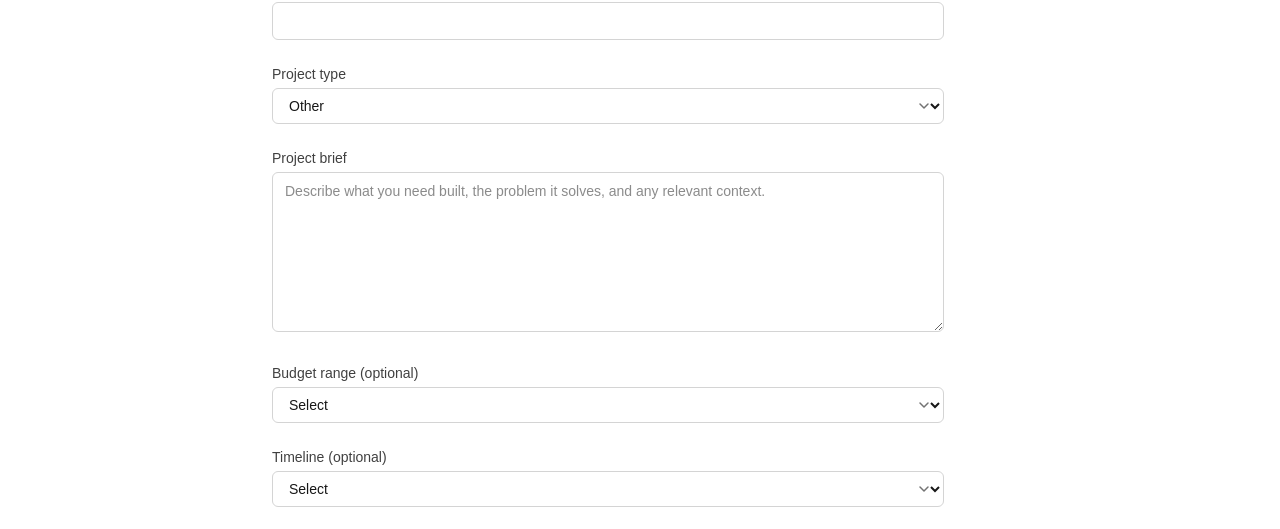
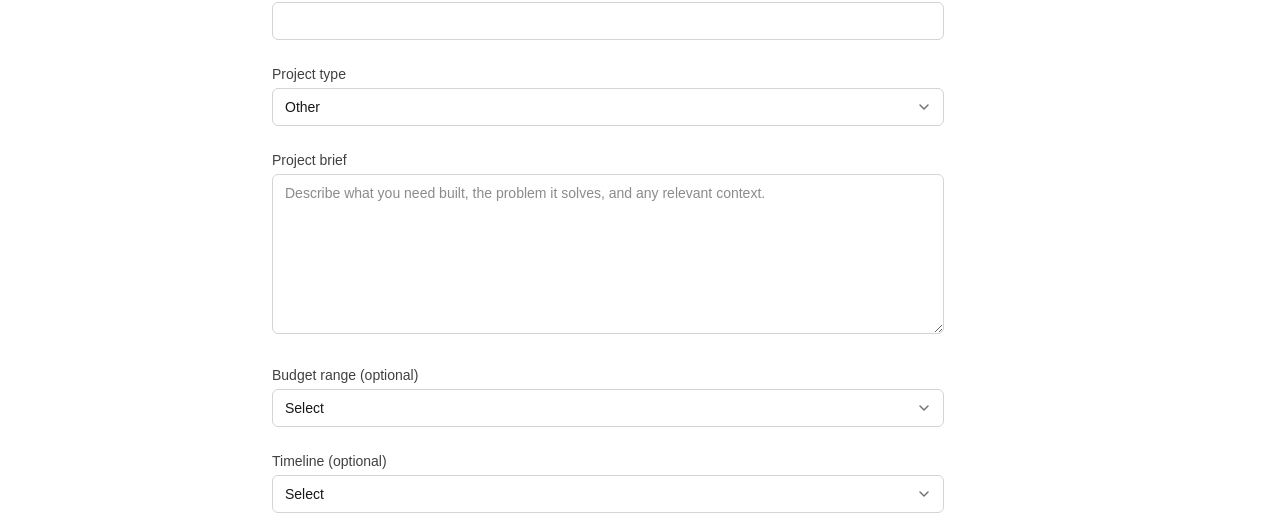
Before and after one commit to edogola4/brandon-ogola-platform, a Next.js app: page /contact in a window 1280 px wide. Shown: the part 374-903 px from the top of the page. Built offline with nearby package versions, Linux system fonts and the light colour scheme.

Commit message:
fix: remove double dropdown arrows on contact form selects

```diff
--- a/src/components/contact/ContactForm.tsx
+++ b/src/components/contact/ContactForm.tsx
@@ -138,7 +138,7 @@ export default function ContactForm() {
             name="projectType"
             value={form.projectType}
             onChange={(e) => handleChange('projectType', e.target.value as ContactFormData['projectType'])}
-            className="w-full rounded-md border border-neutral-300 bg-white px-3 py-2 pr-8 text-sm focus:outline-none focus:ring-2 focus:ring-neutral-900 focus:border-transparent"
+            className="w-full appearance-none rounded-md border border-neutral-300 bg-white px-3 py-2 pr-8 text-sm focus:outline-none focus:ring-2 focus:ring-neutral-900 focus:border-transparent"
           >
             {PROJECT_TYPES.map((opt) => (
               <option key={opt} value={opt}>{opt}</option>
@@ -178,7 +178,7 @@ export default function ContactForm() {
             name="budgetRange"
             value={form.budgetRange ?? ''}
             onChange={(e) => handleChange('budgetRange', e.target.value ? (e.target.value as ContactFormData['budgetRange']) : undefined)}
-            className="w-full rounded-md border border-neutral-300 bg-white px-3 py-2 pr-8 text-sm focus:outline-none focus:ring-2 focus:ring-neutral-900 focus:border-transparent"
+            className="w-full appearance-none rounded-md border border-neutral-300 bg-white px-3 py-2 pr-8 text-sm focus:outline-none focus:ring-2 focus:ring-neutral-900 focus:border-transparent"
           >
             <option value="">Select</option>
             {BUDGET_RANGES.map((opt) => (
@@ -204,7 +204,7 @@ export default function ContactForm() {
             name="timeline"
             value={form.timeline ?? ''}
             onChange={(e) => handleChange('timeline', e.target.value ? (e.target.value as ContactFormData['timeline']) : undefined)}
-            className="w-full rounded-md border border-neutral-300 bg-white px-3 py-2 pr-8 text-sm focus:outline-none focus:ring-2 focus:ring-neutral-900 focus:border-transparent"
+            className="w-full appearance-none rounded-md border border-neutral-300 bg-white px-3 py-2 pr-8 text-sm focus:outline-none focus:ring-2 focus:ring-neutral-900 focus:border-transparent"
           >
             <option value="">Select</option>
             {TIMELINES.map((opt) => (
```
